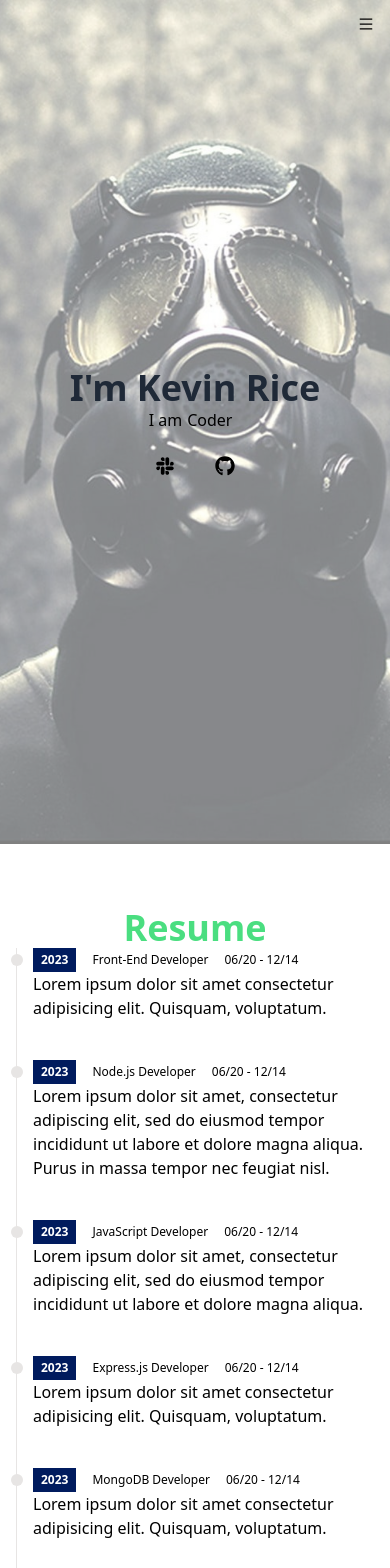
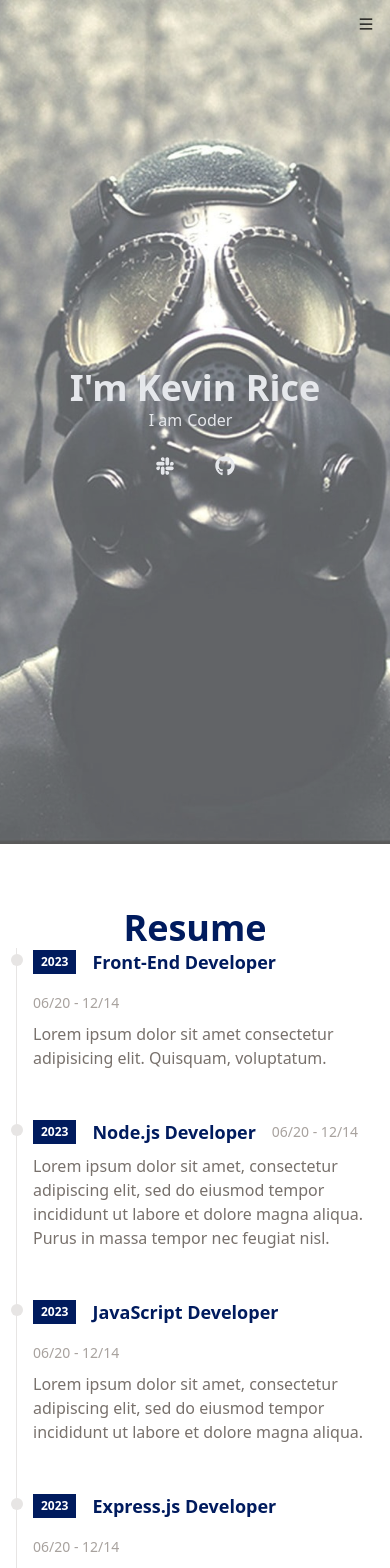
Before and after one commit to DirtyRice901/react-vite-portfolio, a React (Vite) app: page / in a window 390 px wide. Shown: the top 1568 px of the page. Built offline with nearby package versions, Linux system fonts and the light colour scheme.

Commit message:
Resume/ResumeItems responsive; need work on the link onclick exit function

```diff
--- a/src/components/Header.jsx
+++ b/src/components/Header.jsx
@@ -8,10 +8,10 @@ const Header = () => {
         <img className="w-full h-screen object-cover" src="Image/gas_mask_copy.jpg"
         alt="/"
         />
-        <div className="w-full h-screen absolute top-0 left-0 bg-white/50" >
+        <div className="w-full h-screen absolute top-0 left-0 bg-white/35" >
         <div className="max-w-[700px] m-auto h-full w-full flex flex-col justify-center lg:items-start items-center ">
-            <h1 className="sm:text-5xl text-4xl font-bold text-gray-800">I'm Kevin Rice</h1>
-            <h2 className="flex sm:text-3xl">I am
+            <h1 className="sm:text-5xl text-4xl font-bold text-gray-200 text-center">I'm Kevin Rice</h1>
+            <h2 className="flex sm:text-3xl text-gray-200">I am
             <TypeAnimation
       sequence={[
         // Same substring at the start will only be typed out once, initially
@@ -31,7 +31,7 @@ const Header = () => {
       repeat={Infinity}
             />
             </h2>
-            <div className="flex justify-between pt-6 max-w-[80px] w-full">
+            <div className="flex justify-between pt-6 max-w-[80px] w-full text-gray-200">
                 <FaSlack className="cursor-pointer" size={20}/>
                 <FaGithub className="cursor-pointer" size={20}/>
             </div>
--- a/src/components/Resume.jsx
+++ b/src/components/Resume.jsx
@@ -49,7 +49,7 @@ const ResumeData = [
 const Resume = () => {
     return (
         <div id="resume" className="max-w-[1040px] m-auto md:pl-20 p-4 py-16">
-            <h1 className="text-4xl font-bold text-center text-green-400">Resume</h1>
+            <h1 className="text-4xl font-bold text-center text-[#001b5e]">Resume</h1>
             {ResumeData.map((item, index) => (
                 <ResumeItem
                     key={index}
--- a/src/components/ResumeItem.jsx
+++ b/src/components/ResumeItem.jsx
@@ -7,10 +7,10 @@ const Resumeitem = ({ year, title, duration, description }) => {
                 <div className="absolute w-3 h-3 bg-stone-200 rounded-full mt-1.5 -left-1.5 border-white"></div>
                 <p className="flex flex-wrap gap-4 flex-row items-center justify-start text-xs md:text-sm">
                     <span className="inline-block px-2 py-1 font-semibold text-white bg-[#001b5e] rounded-mb">{year}</span>
-                    <span>{title}</span>
-                    <span>{duration}</span>
+                    <span className="text-lg font-semibold text-[#001b5e]">{title}</span>
+                    <span className="my-1 text-sm font-normal leading-none text-stone-400">{duration}</span>
                 </p>
-                <p>{description}</p>
+                <p className="my-2 text-base font-normal text-stone-500">{description}</p>
 
             </li>
         </ol>
```
